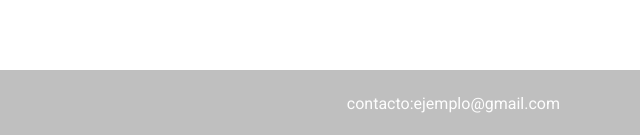
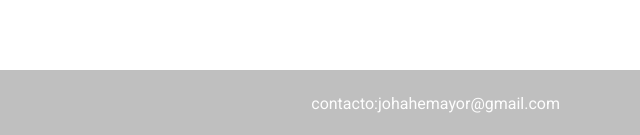
Before and after one commit to johahm/frutas, a plain HTML site: page index.html in a window 1280 px wide. Shown: the part 2804-2939 px from the top of the page, 640-1280 px from the left. Drawn offline with Linux system fonts and the light colour scheme.

Commit message:
Update index.html

```diff
--- a/index.html
+++ b/index.html
@@ -131,6 +131,6 @@
     </section>
     </body>
     <footer class="pie-de-pagina">
-        Contacto:ejemplo@gmail.com
+        Contacto:johahemayor@gmail.com
     </footer>
 </html>
```
